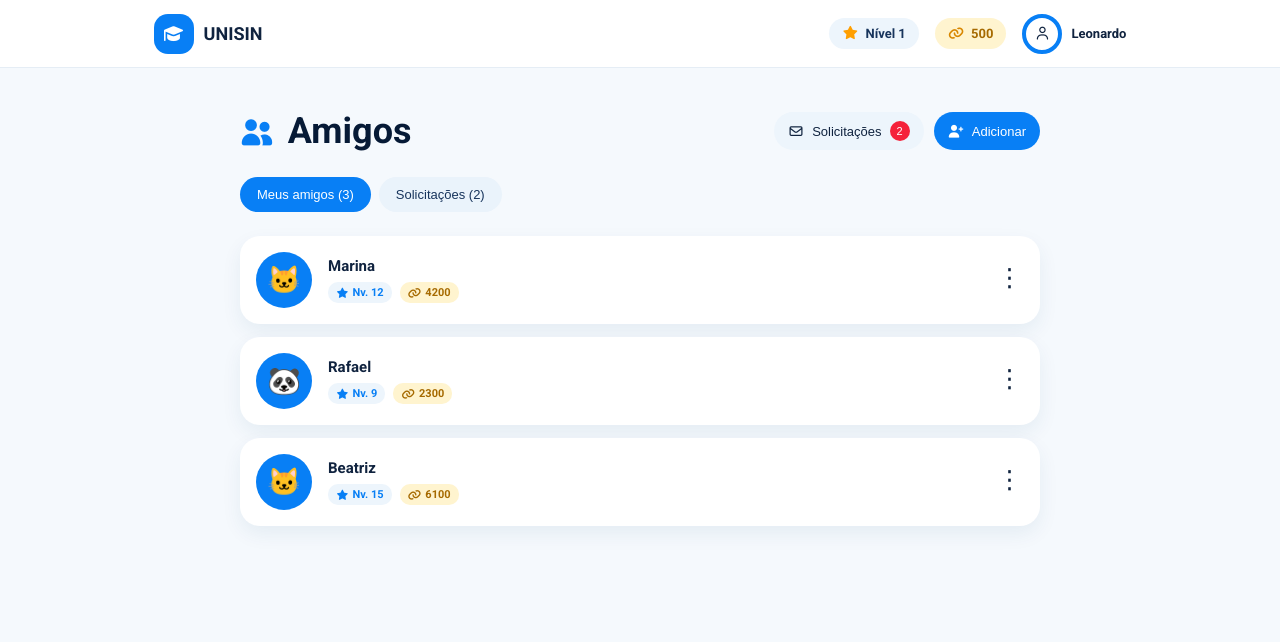
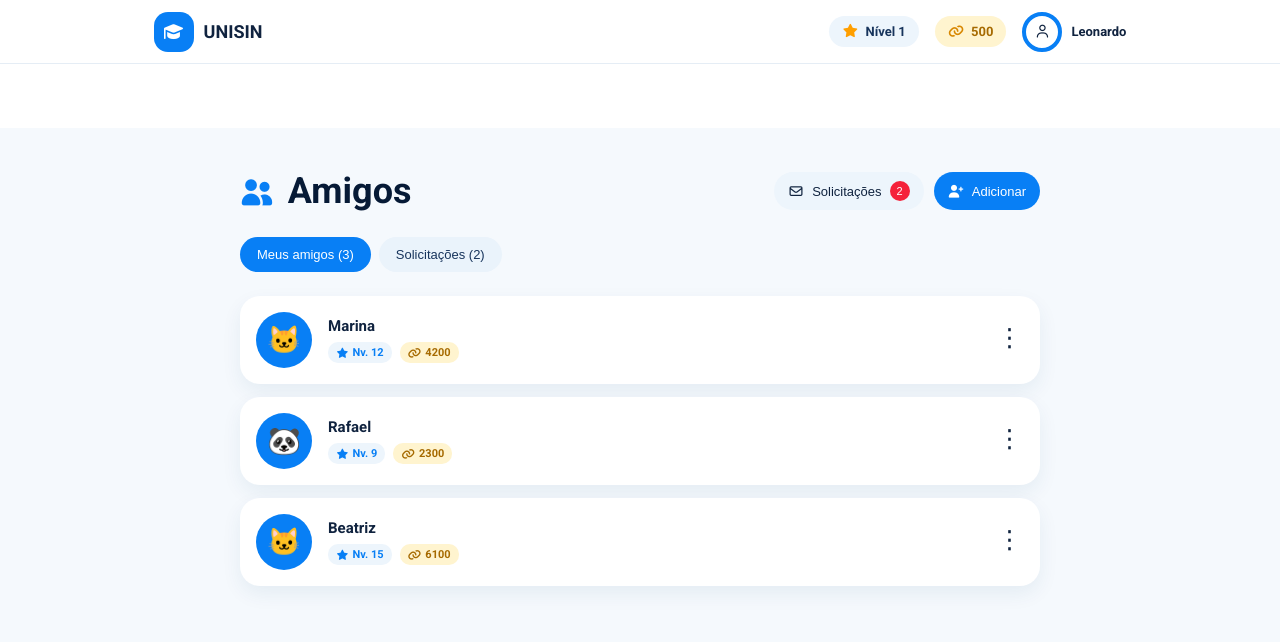
Before and after one commit to saulobbarbosa/unisin-remake, a React (Create React App) app in the folder frontend/: page /amigos in a window 1280 px wide. Shown: the top 642 px of the page. Built offline with nearby package versions, Linux system fonts and the light colour scheme.

Commit message:
Varias Correções do Commit do LEO

```diff
--- a/frontend/src/App.jsx
+++ b/frontend/src/App.jsx
@@ -2,6 +2,7 @@
 import { BrowserRouter as Router, Routes, Route } from "react-router-dom";
 
 // Import Telas
+import MainLayout from "./components/layout/main-layout/MainLayout";
 import Home from "./components/home/Home";
 import Amigos from "./components/amigos/Amigos";
 
@@ -11,12 +12,11 @@ export default function App() {
             <Routes>
                 {/* Rotas SEM layout */}
                 <Route path="/" element={<Home />} />
-                <Route path="/amigos" element={<Amigos />} />
 
                 {/* Rotas com Layout fixo */}
-                {/* <Route element={<MainLayout />}>
-                    <Route path="/" element={<Home />} />
-                </Route> */}
+                <Route element={<MainLayout />}>
+                    <Route path="/amigos" element={<Amigos />} />
+                </Route>
             </Routes>
         </Router>
     );
--- a/frontend/src/components/amigos/Amigos.jsx
+++ b/frontend/src/components/amigos/Amigos.jsx
@@ -1,16 +1,12 @@
 import React, { useState } from "react";
-import HeaderAmigos from "./HeaderAmigos";
-import Style from "./Amigos.module.css";
+import Style from "./amigos.module.css";
 import amigos from "./dadosAmigos";
-
 
 export default function Amigos() {
     const [aba, setAba] = useState("amigos");
 
     return (
         <div className={Style.pagina}>
-            <HeaderAmigos />
-
             <main className={Style.conteudo}>
                 {/* CABECALHO DA PÁGINA */}
                 <div className={Style.tituloArea}>
--- a/frontend/src/components/forms/Cadastro.jsx
+++ b/frontend/src/components/forms/Cadastro.jsx
@@ -1,5 +1,5 @@
 import React, { useState } from "react";
-import Style from "../forms/Cadastro.module.css";
+import Style from "../forms/cadastro.module.css";
 import { createPortal } from "react-dom";
 
 export default function CompCadastro({ fechar, entrar }) {
--- a/frontend/src/components/forms/Login.jsx
+++ b/frontend/src/components/forms/Login.jsx
@@ -1,5 +1,5 @@
 import React, { useState } from "react";
-import Style from "./Login.module.css";
+import Style from "./login.module.css";
 import { createPortal } from "react-dom";
 
 export default function CompLogin({ fechar }) {
--- a/frontend/src/components/layout/main-layout/MainLayout.jsx
+++ b/frontend/src/components/layout/main-layout/MainLayout.jsx
@@ -0,0 +1,23 @@
+import React, { useRef } from "react";
+import { Outlet } from "react-router-dom";
+
+import Style from "./mainLayout.module.css";
+
+// Import dos Componentes
+import TopBar from "../top-bar/Header";
+
+export default function TelaLayout() {
+    const mainRef = useRef(null);
+    return (
+        <div className={Style.container}>
+            {/* Topo fixo */}
+            <TopBar />
+            {/* Conteúdo dinâmico */}
+            <main className={`${Style.main}`}>
+                <div ref={mainRef} className={Style.scrollArea}>
+                    <Outlet />
+                </div>
+            </main>
+        </div>
+    );
+}
--- a/frontend/src/components/layout/main-layout/mainLayout.module.css
+++ b/frontend/src/components/layout/main-layout/mainLayout.module.css
@@ -0,0 +1,34 @@
+.container {
+    height: 100dvh;
+}
+
+.main {
+    padding-top: 4rem;
+    transition: margin-left 0.3s ease;
+    height: 100dvh;
+    overflow-y: hidden;
+    position: relative;
+    z-index: 1;
+    user-select: none;
+}
+
+.scrollArea {
+    height: calc(100dvh - 4rem); /* desconta a TopBar */
+    overflow-y: auto;
+
+    position: relative;
+    z-index: 200; /* maior que TopBar e SlideBar (100) */
+}
+
+/* Responsividade */
+@media screen and (max-width: 769px) {
+    .scrollArea{
+        padding-bottom: 9rem;
+    }
+}
+
+@media screen and (min-width: 770px) {
+    .scrollArea{
+        padding-bottom: 2rem;
+    }
+}
--- a/frontend/src/components/amigos/HeaderAmigos.jsx
+++ b/frontend/src/components/layout/top-bar/Header.jsx
@@ -1,7 +1,7 @@
 import React from "react";
-import Style from "./HeaderAmigos.module.css";
+import Style from "./header.module.css";
 
-export default function HeaderAmigos() {
+export default function CompHeader() {
     return (
         <header className={Style.header}>
 
--- a/frontend/src/components/amigos/HeaderAmigos.module.css
+++ b/frontend/src/components/layout/top-bar/header.module.css
@@ -1,6 +1,6 @@
 .header {
     width: 100%;
-    height: 68px;
+    height: 4rem;
     padding: 0 12%;
     box-sizing: border-box;
     display: flex;
```
